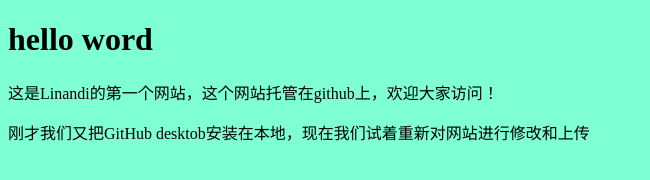
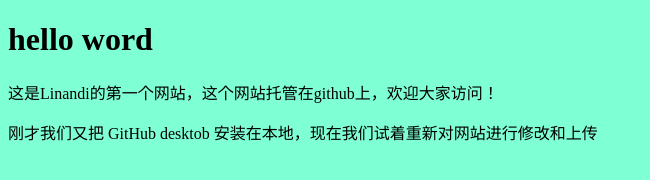
Before and after one commit to Linandi/Linandi.gitbub.io, a plain HTML site: page index.html in a window 1280 px wide. Shown: the whole page, without its empty margins (0-650 px from the left). Drawn offline with Linux system fonts and the light colour scheme.

Commit message:
Update index.html

```diff
--- a/index.html
+++ b/index.html
@@ -14,6 +14,6 @@
 <body>
     <h1>hello word</h1>
     <p>这是Linandi的第一个网站，这个网站托管在github上，欢迎大家访问！</p>
-    <p>刚才我们又把GitHub desktob安装在本地，现在我们试着重新对网站进行修改和上传</p>
+    <p>刚才我们又把 GitHub desktob 安装在本地，现在我们试着重新对网站进行修改和上传</p>
 </body>
 </html>
```
